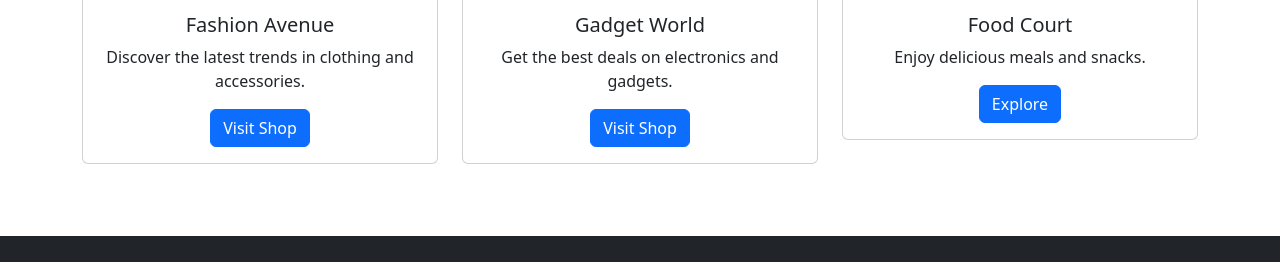
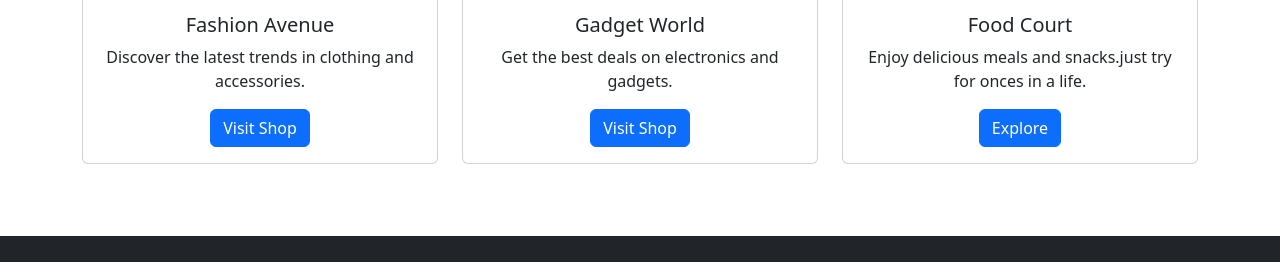
Before and after one commit to puji73-git/shopping-mall, a plain HTML site: page index.html in a window 1280 px wide. Shown: the part 538-800 px from the top of the page. Drawn offline with nearby package versions, Linux system fonts and the light colour scheme.

Commit message:
Update index.html

```diff
--- a/index.html
+++ b/index.html
@@ -104,7 +104,7 @@
                         <img src="https://png.pngtree.com/thumb_back/fh260/background/20230610/pngtree-many-different-kinds-of-dishes-and-foods-image_2951715.jpg" class="card-img-top" class="card-img-top" alt="Shop 3">
                         <div class="card-body text-center">
                             <h5 class="card-title">Food Court</h5>
-                            <p class="card-text">Enjoy delicious meals and snacks.</p>
+                            <p class="card-text">Enjoy delicious meals and snacks.just try for onces in a life.</p>
                             <a href="https://pngtree.com/free-backgrounds-photos/food-dish-pictures"class="btn btn-primary">Explore</a>
                         </div>
                     </div>
```
